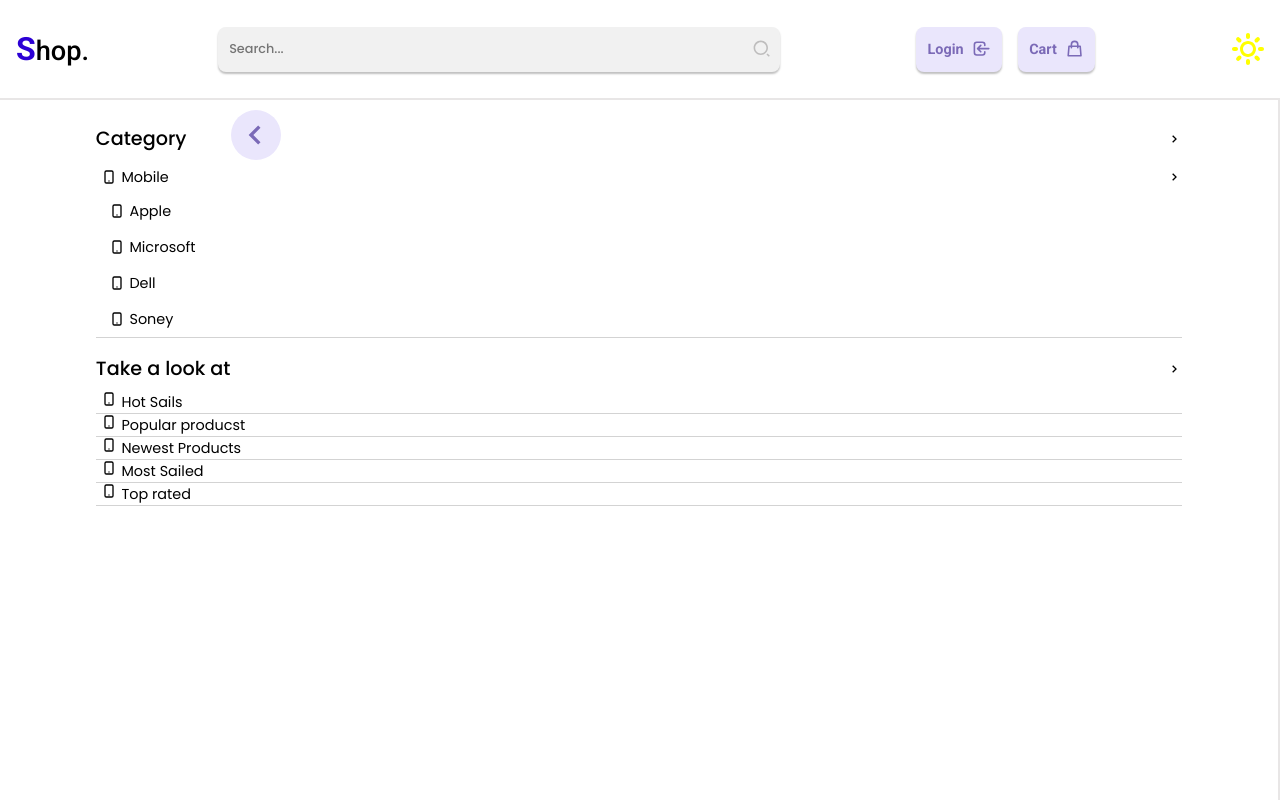
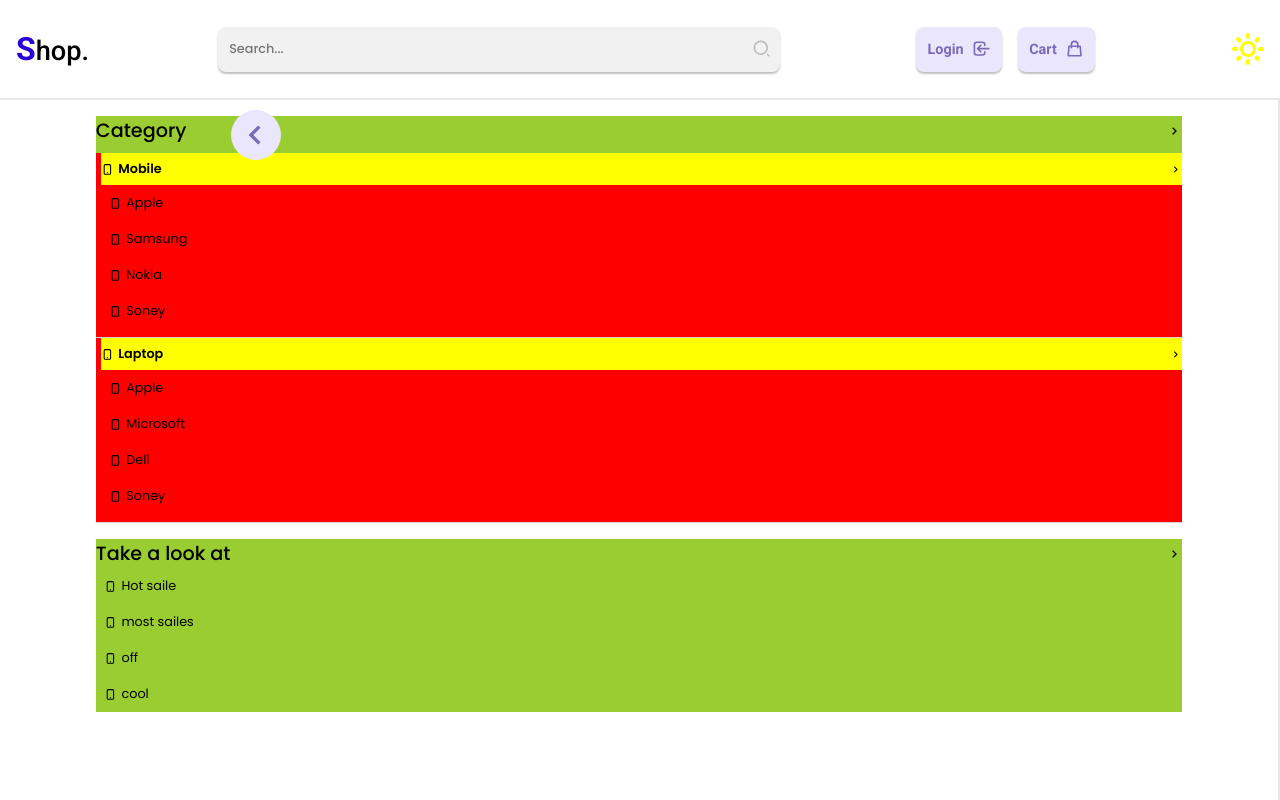
Before and after one commit to kjavedan/Ecommerce-website, a React (Create React App) app: page / in a window 1280 px wide. Shown: the top 800 px of the page. Built offline with nearby package versions, Linux system fonts and the light colour scheme.

Commit message:
working on the folders sturcture styling

```diff
--- a/src/assets/App.css
+++ b/src/assets/App.css
@@ -1,9 +1,11 @@
 .category_wrapper{
-    padding-top: 1rem;
+    margin-top: 1rem;
+    background-color: yellowgreen;
+    /* height: 2rem; */
+    overflow: hidden;
 }
 .category_title{
     display: flex;
-    /* background-color: red; */
     align-items: center;
     justify-content: space-between;
     cursor: pointer;
@@ -12,37 +14,39 @@
     margin-top: .5rem;
     display: flex;
     flex-direction: column;
+    background-color: red;
 }
-.category_item{
-    /* display: flex; */
+.category_item_parent{
+    padding-bottom: .5rem;
     border-bottom: 1px solid lightgrey;
-    align-items: center;
-    cursor: pointer;
     padding-left: .3rem;
 }
-.category_item_title{
+.category_item_parent_title{
     display: flex;
     align-items: center;
     height: 2rem;
+    background-color: yellow;
+    font-size: .8rem;
+    font-weight: 600;
 }
-.category_item_sub_items{
+.category_item_children{
     width: 100%;
 }
-.category_item_sub_item{
+.category_item_child{
     height: 36px;
     padding-left: .5rem;
     display: flex;
     align-items: center;
+    font-size: .8rem;
 }
-.category_item_sub_item span{
+.category_item_child span{
     margin-left: .3rem;
 }
-.category_item_sub_item:hover{
+.category_item_child:hover{
     background-color: gray;
 }
-.category_item span{
+.category_item_parent span, .category_item_child span{
     margin-left: .3rem;
     margin-right: auto;
-    font-size: .9rem;
     font-family: 'Poppins';
 }
--- a/src/layouts/sidebar/Sidebar.js
+++ b/src/layouts/sidebar/Sidebar.js
@@ -1,48 +1,59 @@
-import React, {useContext} from 'react'
+import React, {useState, useContext} from 'react'
 import {Context} from '../../context/uiContext'
 import StyledSidebar from './components/styles/Sidebar.styled'
 import {BiChevronLeft, BiChevronRight, BiChevronDown} from 'react-icons/bi'
-import {ContainerOuter, ContainerInner} from './components/styles/Container.styled'
-import Wrapper from './components/styles/Wrapper.styled'
+import {Wrapper, CategoryWrapper} from './components/styles/Wrappers.styled'
 import {HiOutlineDeviceMobile} from 'react-icons/hi'
 import '../../assets/App.css'
+import CategoryTitle from './components/CategoryTitle'
 
 const Sidebar = () => {
 
     const {theme, displaySidebar, toggleSidebar} = useContext(Context)
 
+    const [displayCategoryItems, setDisplayCategoryItems] = useState(true)
+
+    const toggleChilds = () => {setDisplayCategoryItems(prevState=> !prevState)}
+
   return (
     <StyledSidebar theme={theme} displaySidebar={displaySidebar}>
       <Wrapper theme={theme}>
-          <div className="category_wrapper">
-            <div className="category_title">
-                <h1>Category</h1> <BiChevronRight />
-            </div>
+          <CategoryWrapper display={displayCategoryItems}>
+            <CategoryTitle toggleChilds={toggleChilds} />
             <div className="category_items">
-              <div className="category_item">
-                <div className="category_item_title">
+              <div className="category_item_parent">
+                <div className="category_item_parent_title">
                   <HiOutlineDeviceMobile /><span>Mobile</span> <BiChevronRight />
                 </div>
-                <div className="category_item_sub_items">
-                  <div className="category_item_sub_item"><HiOutlineDeviceMobile /><span>Apple</span></div>
-                  <div className="category_item_sub_item"><HiOutlineDeviceMobile /><span>Microsoft</span></div>
-                  <div className="category_item_sub_item"><HiOutlineDeviceMobile /><span>Dell</span></div>
-                  <div className="category_item_sub_item"><HiOutlineDeviceMobile /><span>Soney</span></div>
+                <div className="category_item_children">
+                  <div className="category_item_child"><HiOutlineDeviceMobile /><span>Apple</span></div>
+                  <div className="category_item_child"><HiOutlineDeviceMobile /><span>Samsung</span></div>
+                  <div className="category_item_child"><HiOutlineDeviceMobile /><span>Nokia</span></div>
+                  <div className="category_item_child"><HiOutlineDeviceMobile /><span>Soney</span></div>
                 </div>
               </div>
-
+              <div className="category_item_parent">
+                <div className="category_item_parent_title">
+                  <HiOutlineDeviceMobile /><span>Laptop</span> <BiChevronRight />
+                </div>
+                <div className="category_item_children">
+                  <div className="category_item_child"><HiOutlineDeviceMobile /><span>Apple</span></div>
+                  <div className="category_item_child"><HiOutlineDeviceMobile /><span>Microsoft</span></div>
+                  <div className="category_item_child"><HiOutlineDeviceMobile /><span>Dell</span></div>
+                  <div className="category_item_child"><HiOutlineDeviceMobile /><span>Soney</span></div>
+                </div>
+              </div>
             </div>
-          </div>
+          </CategoryWrapper>
           <div className="category_wrapper">
-            <div className="category_title">
+          <div className="category_title">
                 <h1>Take a look at</h1> <BiChevronRight />
             </div>
-            <div className="category_items">
-              <div className="category_item"><HiOutlineDeviceMobile /><span>Hot Sails</span></div>
-              <div className="category_item"><HiOutlineDeviceMobile /><span>Popular producst</span></div>
-              <div className="category_item"><HiOutlineDeviceMobile /><span>Newest Products</span></div>
-              <div className="category_item"><HiOutlineDeviceMobile /><span>Most Sailed</span></div>
-              <div className="category_item"><HiOutlineDeviceMobile /><span>Top rated</span></div>
+            <div className="category_item_children">
+                <div className="category_item_child"><HiOutlineDeviceMobile /><span>Hot saile</span></div>
+                <div className="category_item_child"><HiOutlineDeviceMobile /><span>most sailes</span></div>
+                <div className="category_item_child"><HiOutlineDeviceMobile /><span>off</span></div>
+                <div className="category_item_child"><HiOutlineDeviceMobile /><span>cool</span></div>
             </div>
           </div>
       </Wrapper>
--- /dev/null
+++ b/src/layouts/sidebar/components/CategoryTitle.js
@@ -0,0 +1,15 @@
+import React, {useState} from 'react'
+import { StyledCategoryTitle } from './styles/Titiles.styled'
+import {BiChevronLeft, BiChevronRight, BiChevronDown} from 'react-icons/bi'
+
+
+const CategoryTitle = ({toggleChilds}) => {
+
+  return (
+    <StyledCategoryTitle onClick={toggleChilds}>
+        <h1>Category</h1> <BiChevronRight />
+    </StyledCategoryTitle>
+  )
+}
+
+export default CategoryTitle
--- a/src/layouts/sidebar/components/styles/Container.styled.js
+++ /dev/null
@@ -1,22 +0,0 @@
-import styled from 'styled-components'
-
-export const ContainerOuter = styled.div`
-height: 50px;
-display: flex;
-justify-content: space-between;
-align-items: center;
-background-color: red;
-border-bottom: 2px solid ${({theme})=> theme === '#fff' ? '#E8E6E6' : '#2E2E2E'};
-margin-top: 1.5rem;
-`
-
-export const ContainerInner = styled.div`
-height: 50px;
-display: flex;
-align-items: center;
-padding-left:.5rem;
-span{
-    margin-left: .2rem;
-    margin-right: auto;
-}
-`
--- /dev/null
+++ b/src/layouts/sidebar/components/styles/Titiles.styled.js
@@ -0,0 +1,8 @@
+import styled from 'styled-components'
+
+export const StyledCategoryTitle = styled.div`
+    display: flex;
+    align-items: center;
+    justify-content: space-between;
+    cursor: pointer;
+`
--- a/src/layouts/sidebar/components/styles/Wrapper.styled.js
+++ /dev/null
@@ -1,12 +0,0 @@
-import styled from 'styled-components'
-
-const Wrapper = styled.div`
-width: 85%;
-margin: .5rem auto;
-display: flex;
-flex-direction: column;
-/* background-color: blue; */
-min-height: 100vh;
-`
-
-export default Wrapper;
--- /dev/null
+++ b/src/layouts/sidebar/components/styles/Wrappers.styled.js
@@ -0,0 +1,13 @@
+import styled from 'styled-components'
+
+export const Wrapper = styled.div`
+width: 85%;
+margin: .5rem auto;
+padding-bottom: 8rem;
+`
+export const CategoryWrapper = styled.div`
+    margin-top: 1rem;
+    background-color: yellowgreen;
+    height: ${({display}) => display ? 'auto' : '2rem'};
+    overflow: hidden;
+`
```
Also changed, not shown: src/layouts/sidebar/challenge.md (+10 -0 lines), src/layouts/sidebar/components/CategoryItems.js (added, +12 -0 lines), src/layouts/sidebar/components/styles/CategoryItems.styled.js (added, +9 -0 lines), src/layouts/sidebar/components/styles/Titile.styled.js (deleted).
